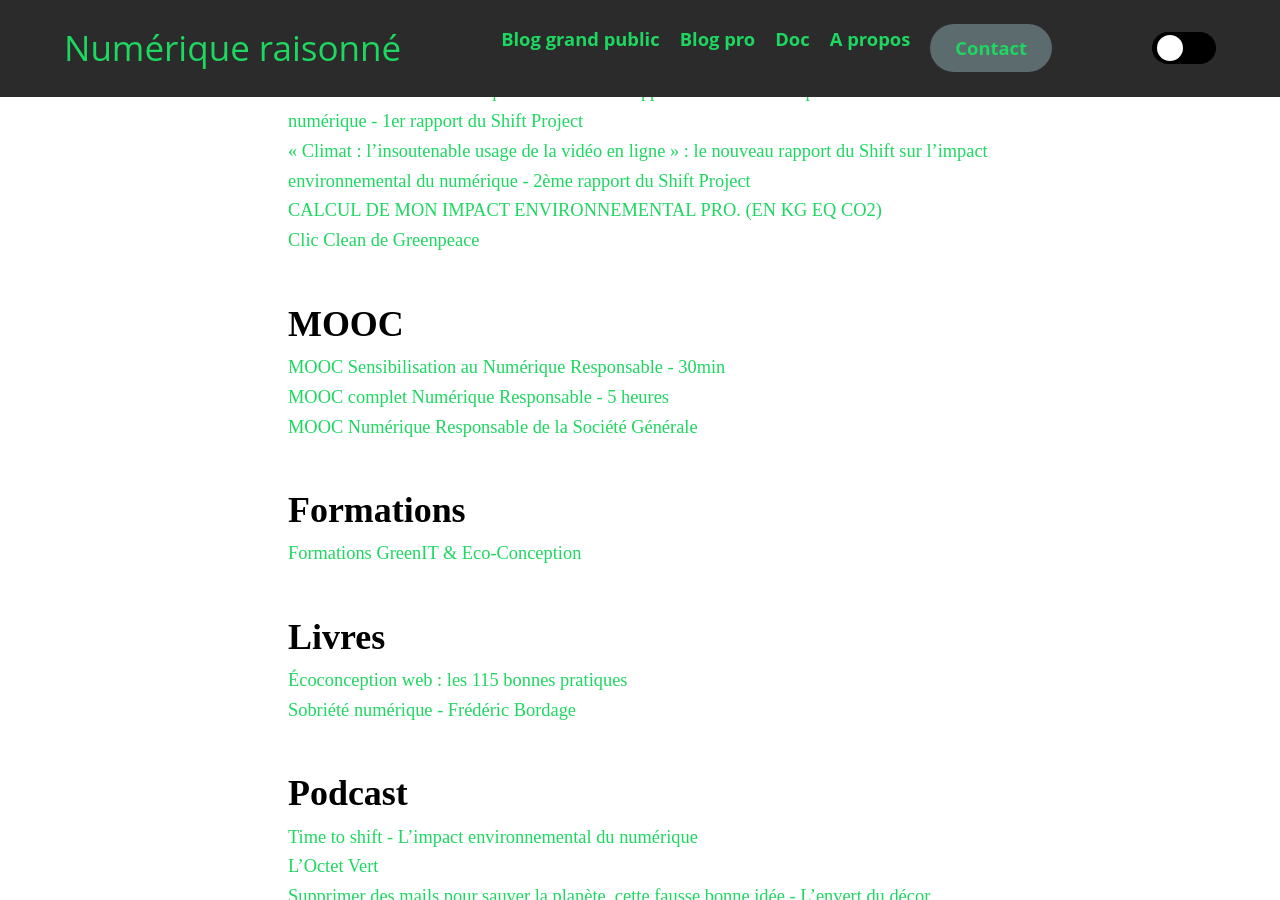
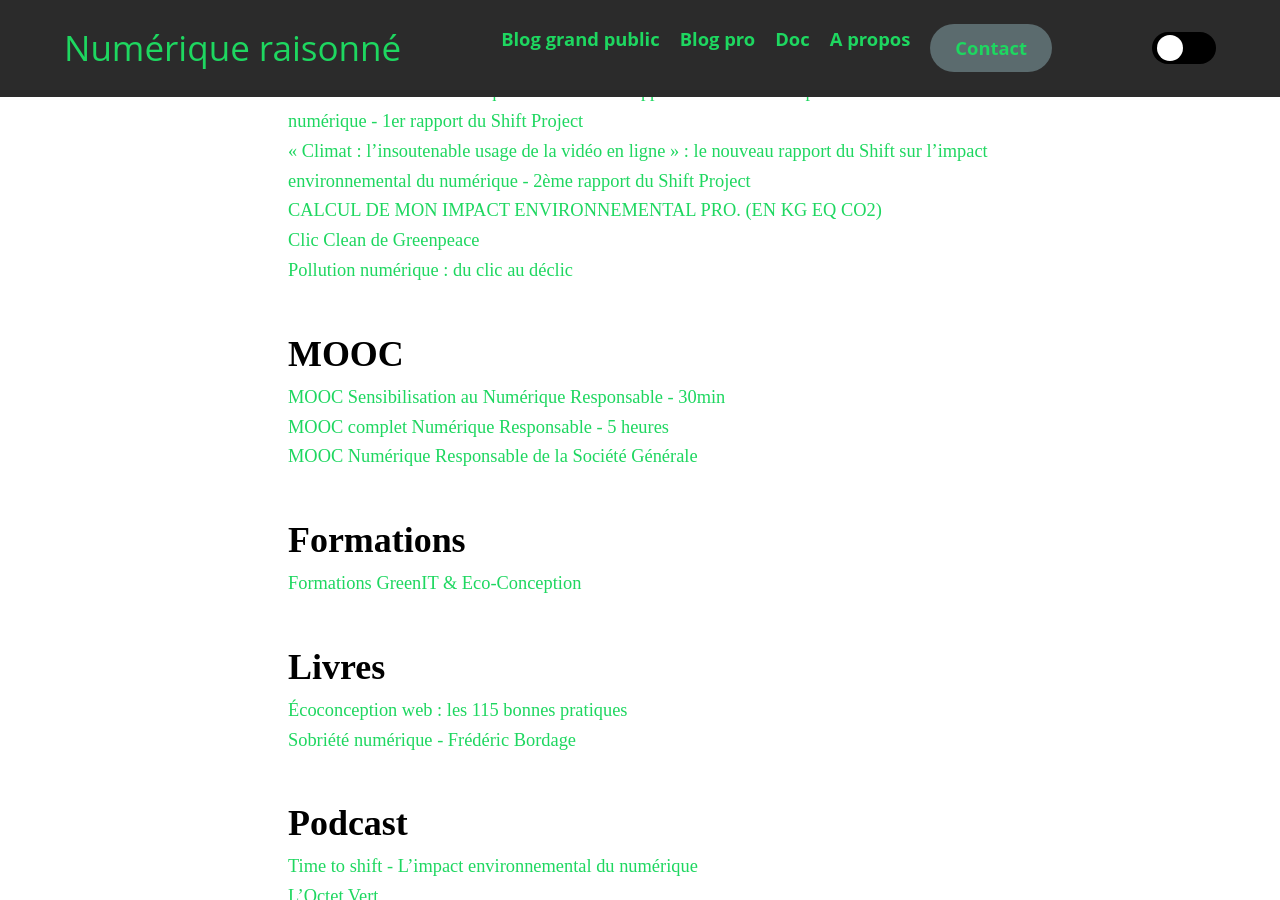
Before and after one commit to Slandais/slandais.github.io, a Jekyll site: the page built from _pages/liens-numerique-responsable.md, in a window 1280 px wide and 900 px high, scrolled down 559 px. Built offline with Jekyll 4.4.1, drawn with Linux system fonts in a browser that asks for light colours.

Commit message:
Update liens-numerique-responsable.md

```diff
--- a/_pages/liens-numerique-responsable.md
+++ b/_pages/liens-numerique-responsable.md
@@ -20,6 +20,7 @@ permalink: /liens-numerique-responsable/
 * [« Climat : l’insoutenable usage de la vidéo en ligne » : le nouveau rapport du Shift sur l’impact environnemental du numérique - 2ème rapport du Shift Project](https://theshiftproject.org/article/climat-insoutenable-usage-video/)
 * [CALCUL DE MON IMPACT ENVIRONNEMENTAL PRO. (EN KG EQ CO2)](https://institutnr.org/calculatrice/impact-environnemental-numerique-inr.html)
 * [Clic Clean de Greenpeace](http://www.clickclean.org/france/fr/)
+* [Pollution numérique : du clic au déclic](https://www.qqf.fr/infographie/69/pollution-numerique-du-clic-au-declic)
 
 ## MOOC
 
```
